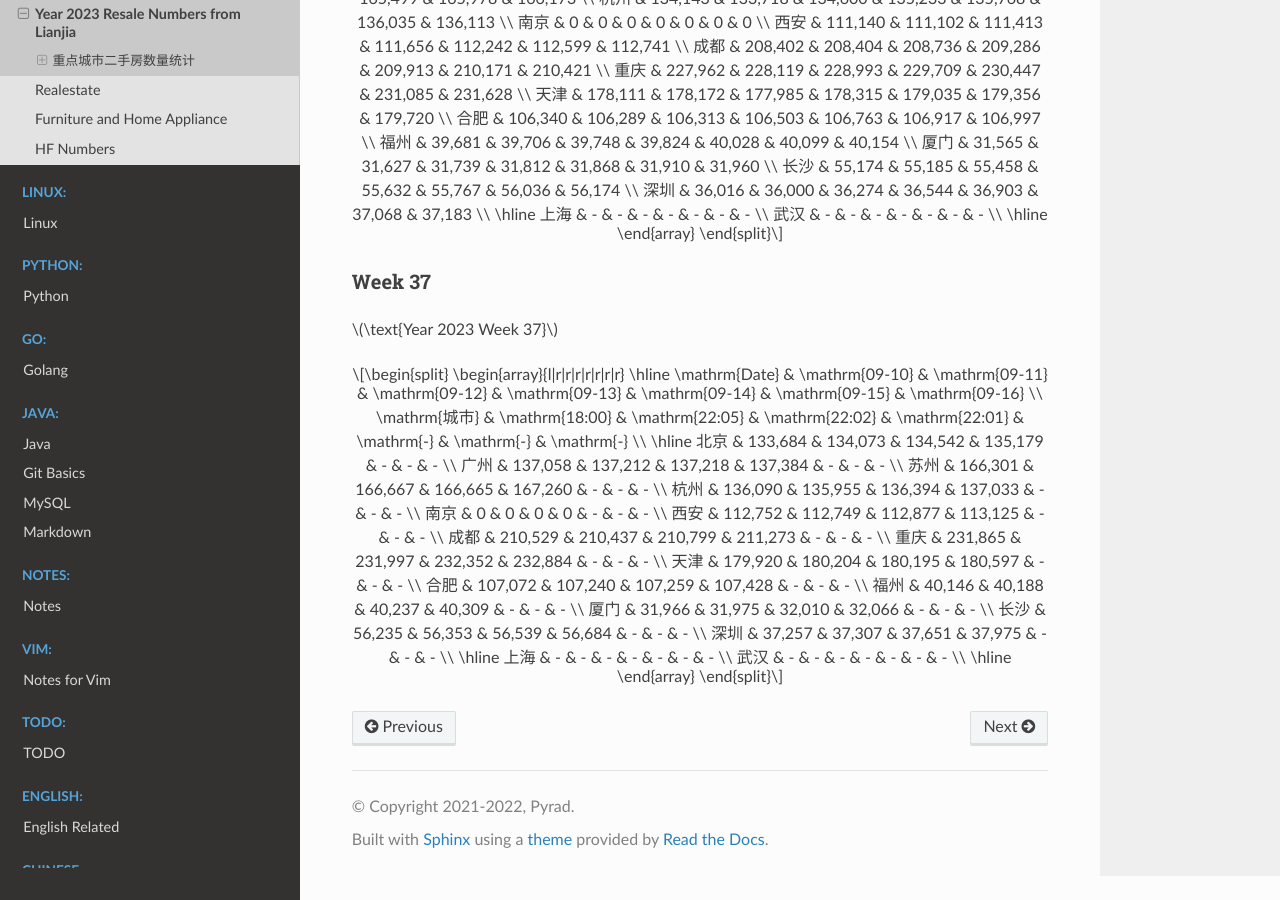
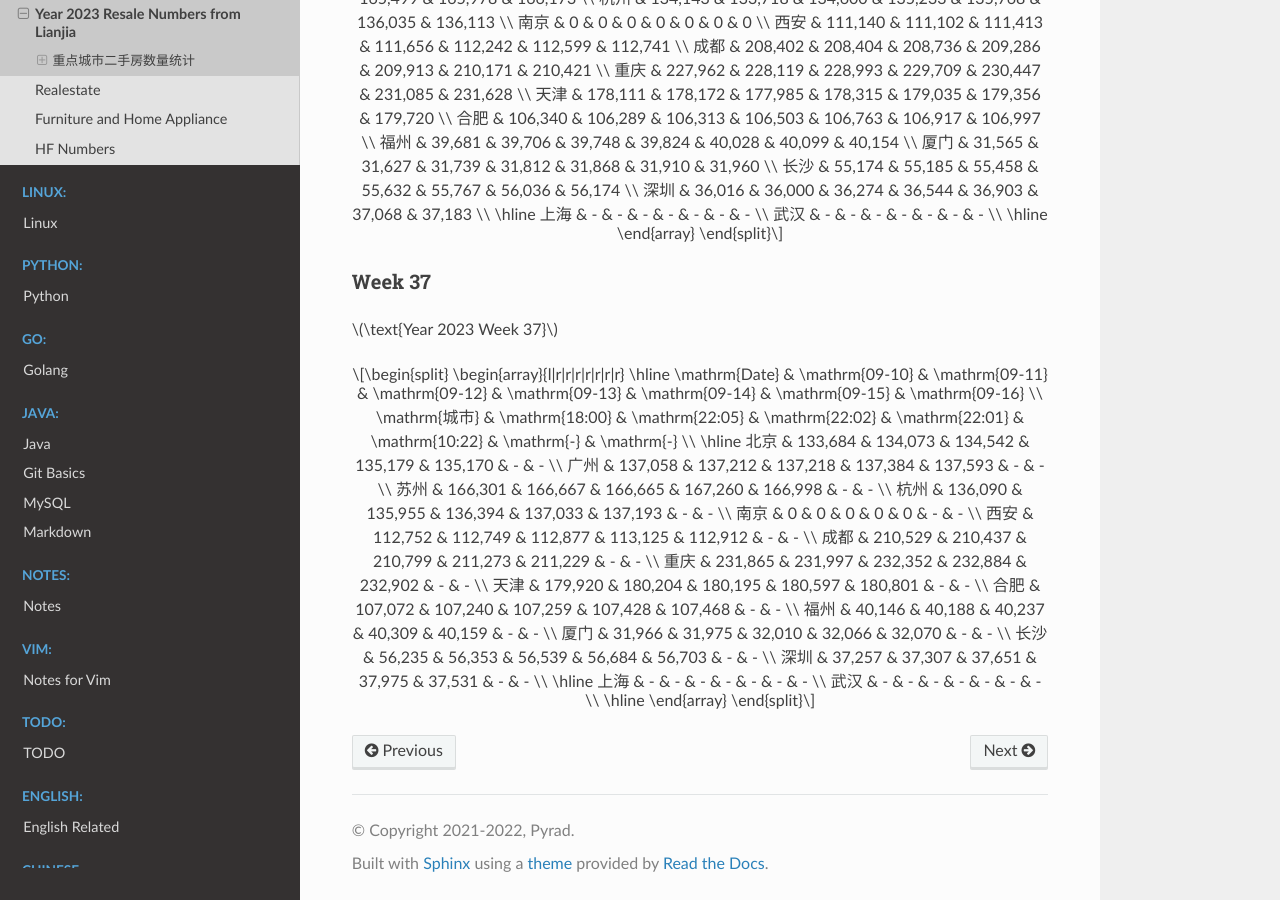
Before and after one commit to Pyrad/pyradnotes, a Sphinx documentation site: the page built from source/RealEstate/resalenumbers2023.md, in a window 1280 px wide and 900 px high, scrolled down 13524 px. Built offline with Sphinx 7.4.7 and the Read the Docs theme 2.0.0, drawn with Linux system fonts in a browser that asks for light colours; a script that is not in the unit is left out.

Commit message:
Realestate Update resale numbers 2023-09-14 10:22

```diff
--- a/source/RealEstate/resalenumbers2023.md
+++ b/source/RealEstate/resalenumbers2023.md
@@ -898,22 +898,22 @@ $$
 \begin{array}{l|r|r|r|r|r|r|r}
 \hline
 \mathrm{Date} & \mathrm{09-10} & \mathrm{09-11} & \mathrm{09-12} & \mathrm{09-13} & \mathrm{09-14} & \mathrm{09-15} & \mathrm{09-16} \\
-\mathrm{城市} & \mathrm{18:00} & \mathrm{22:05} & \mathrm{22:02} & \mathrm{22:01} & \mathrm{-} & \mathrm{-} & \mathrm{-} \\
+\mathrm{城市} & \mathrm{18:00} & \mathrm{22:05} & \mathrm{22:02} & \mathrm{22:01} & \mathrm{10:22} & \mathrm{-} & \mathrm{-} \\
 \hline
-北京 & 133,684 & 134,073 & 134,542 & 135,179 & - & - & - \\
-广州 & 137,058 & 137,212 & 137,218 & 137,384 & - & - & - \\
-苏州 & 166,301 & 166,667 & 166,665 & 167,260 & - & - & - \\
-杭州 & 136,090 & 135,955 & 136,394 & 137,033 & - & - & - \\
-南京 & 0 & 0 & 0 & 0 & - & - & - \\
-西安 & 112,752 & 112,749 & 112,877 & 113,125 & - & - & - \\
-成都 & 210,529 & 210,437 & 210,799 & 211,273 & - & - & - \\
-重庆 & 231,865 & 231,997 & 232,352 & 232,884 & - & - & - \\
-天津 & 179,920 & 180,204 & 180,195 & 180,597 & - & - & - \\
-合肥 & 107,072 & 107,240 & 107,259 & 107,428 & - & - & - \\
-福州 & 40,146 & 40,188 & 40,237 & 40,309 & - & - & - \\
-厦门 & 31,966 & 31,975 & 32,010 & 32,066 & - & - & - \\
-长沙 & 56,235 & 56,353 & 56,539 & 56,684 & - & - & - \\
-深圳 & 37,257 & 37,307 & 37,651 & 37,975 & - & - & - \\
+北京 & 133,684 & 134,073 & 134,542 & 135,179 & 135,170 & - & - \\
+广州 & 137,058 & 137,212 & 137,218 & 137,384 & 137,593 & - & - \\
+苏州 & 166,301 & 166,667 & 166,665 & 167,260 & 166,998 & - & - \\
+杭州 & 136,090 & 135,955 & 136,394 & 137,033 & 137,193 & - & - \\
+南京 & 0 & 0 & 0 & 0 & 0 & - & - \\
+西安 & 112,752 & 112,749 & 112,877 & 113,125 & 112,912 & - & - \\
+成都 & 210,529 & 210,437 & 210,799 & 211,273 & 211,229 & - & - \\
+重庆 & 231,865 & 231,997 & 232,352 & 232,884 & 232,902 & - & - \\
+天津 & 179,920 & 180,204 & 180,195 & 180,597 & 180,801 & - & - \\
+合肥 & 107,072 & 107,240 & 107,259 & 107,428 & 107,468 & - & - \\
+福州 & 40,146 & 40,188 & 40,237 & 40,309 & 40,159 & - & - \\
+厦门 & 31,966 & 31,975 & 32,010 & 32,066 & 32,070 & - & - \\
+长沙 & 56,235 & 56,353 & 56,539 & 56,684 & 56,703 & - & - \\
+深圳 & 37,257 & 37,307 & 37,651 & 37,975 & 37,531 & - & - \\
 \hline
 上海 & - & - & - & - & - & - & - \\
 武汉 & - & - & - & - & - & - & - \\
```
Also changed, not shown: 1 other file.
